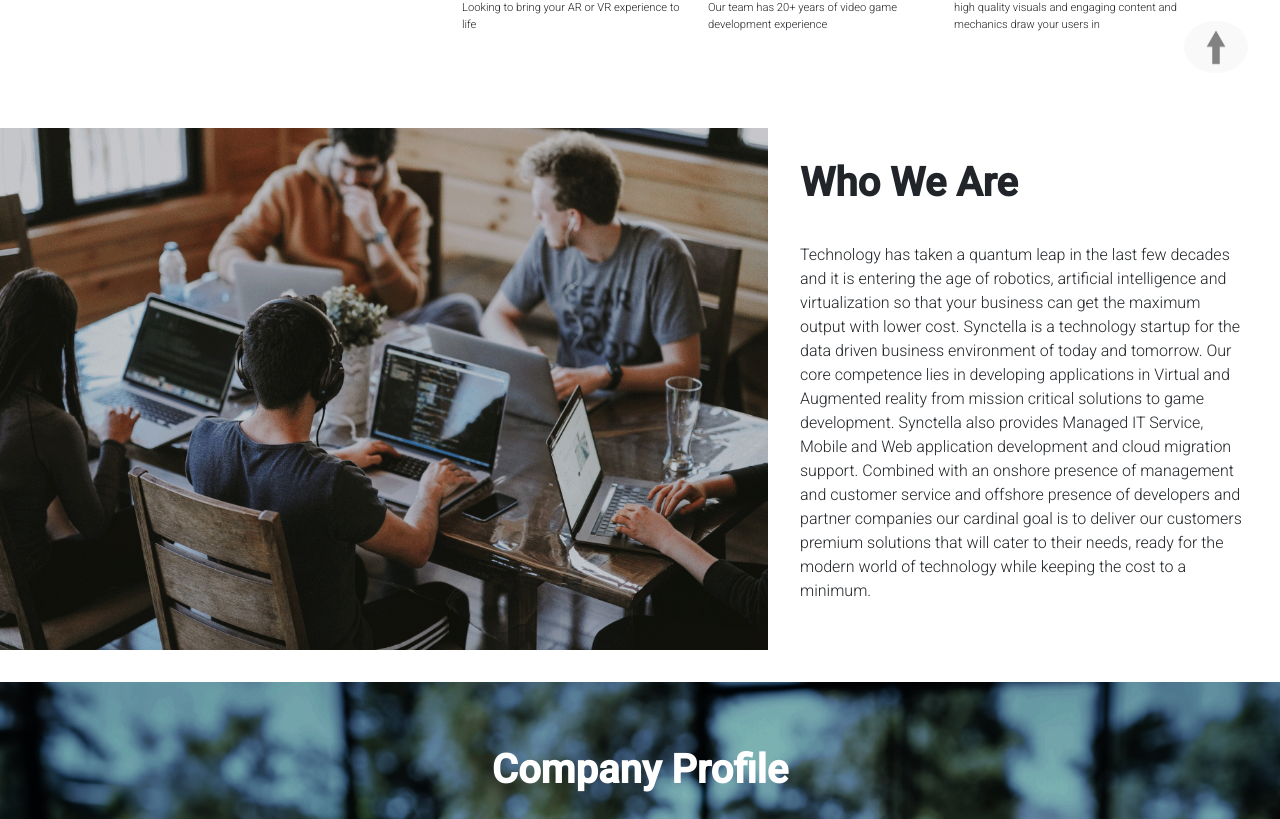
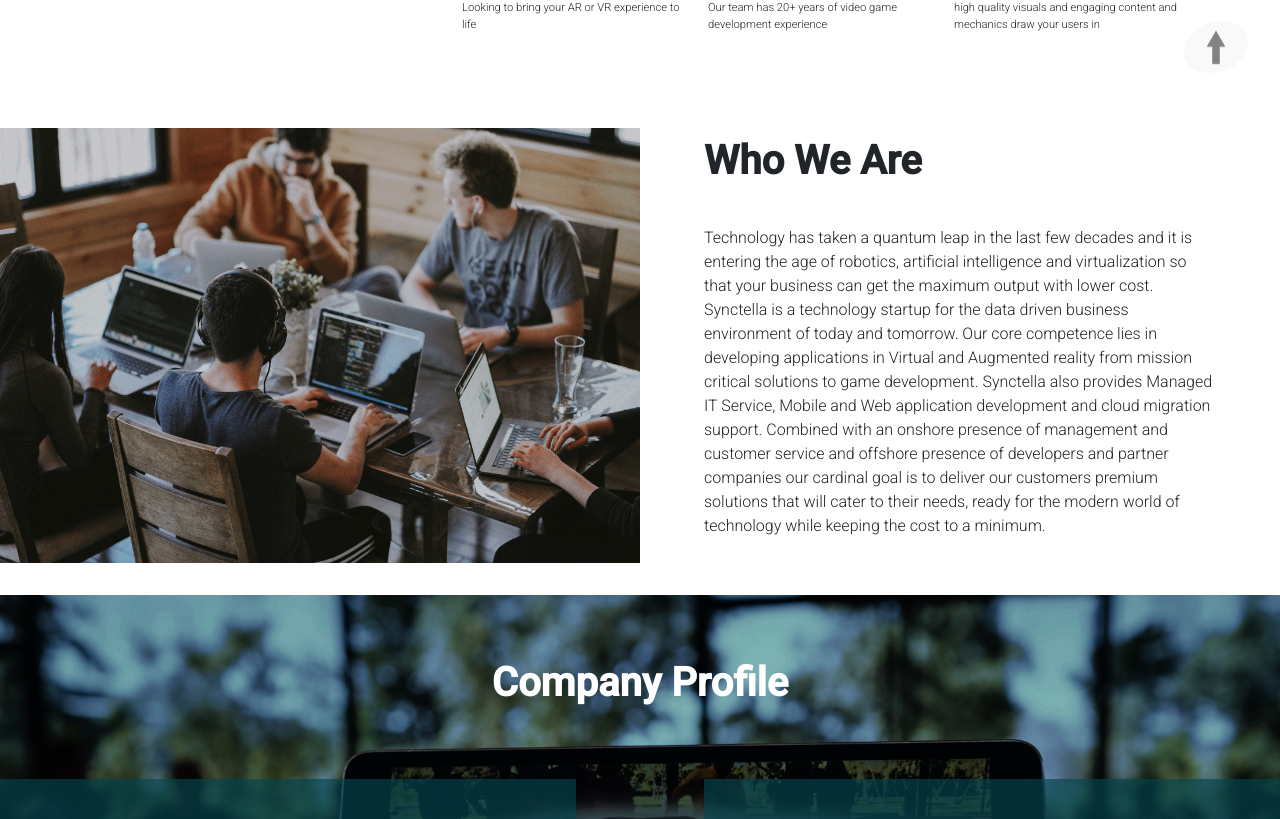
Before and after one commit to Mizan-Primex/resolved-synctella, a React (Create React App) app: page /#home in a window 1280 px wide. Shown: the part 657-1476 px from the top of the page. Built offline with nearby package versions, Linux system fonts and the light colour scheme.

Commit message:
footer fix

```diff
--- a/src/Component/Home/Home.css
+++ b/src/Component/Home/Home.css
@@ -132,13 +132,13 @@
 }
 .second-section img{
     height:auto;
-    width: 60vw;
+    width: 50vw;
 }
 .txt-2{
     font-family: Roboto;
     font-weight: 300;
-    padding-left: 2rem;
-    padding-right: 2rem;
+    padding-left: 5%;
+    padding-right: 5%;
     margin-top: 0rem;
 }
 
@@ -575,7 +575,7 @@
     z-index: 100;
     right: 2rem;
     bottom: 70px;
-    border-radius: 50%;
+    border-radius: 80% 50%;
 }
 .copyright{
     font-family: Roboto;
```
